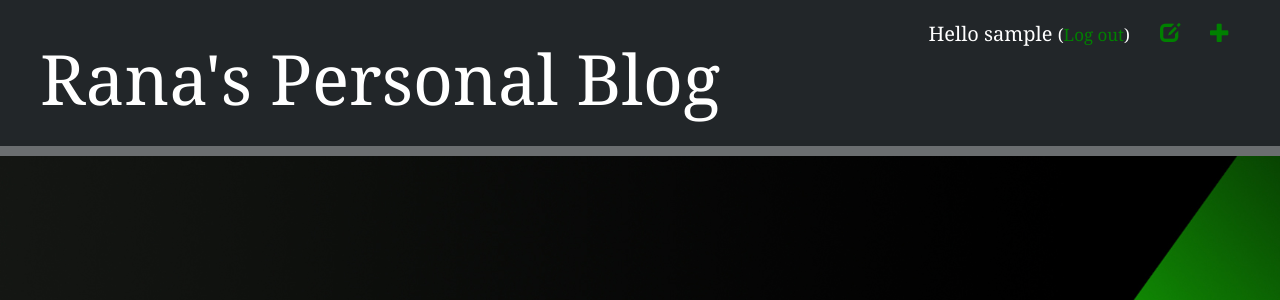
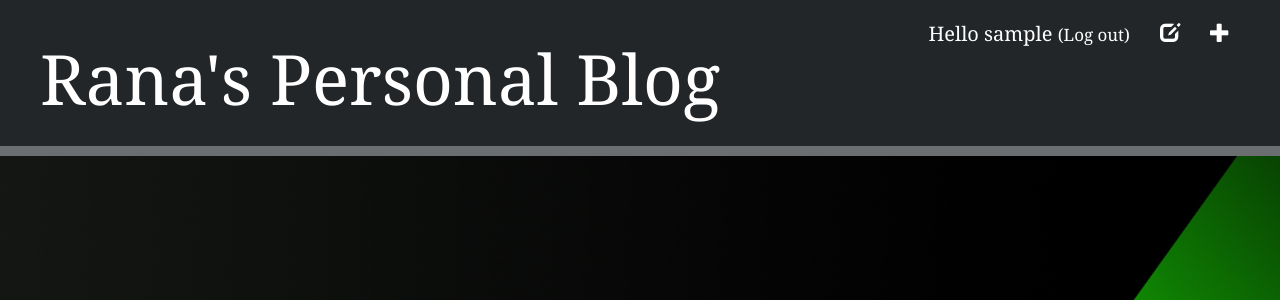
Before and after one commit to ranabad/my-first-blog, a Django app: page /drafts/ in a window 1280 px wide. Shown: the top 300 px of the page. Run offline with Django 3.2, Linux system fonts and the light colour scheme; the visitor is signed in with stand-in values (Sample User, id 1); data that the repository does not hold is empty; some libraries are stand-ins or nearby versions.

Commit message:
color change of header

```diff
--- a/blog/static/css/blog.css
+++ b/blog/static/css/blog.css
@@ -106,7 +106,7 @@ body
 
 /* unvisited link */
 a:link {
-        color: green;
+        color: white;
       }
 
       /* visited link */
```
